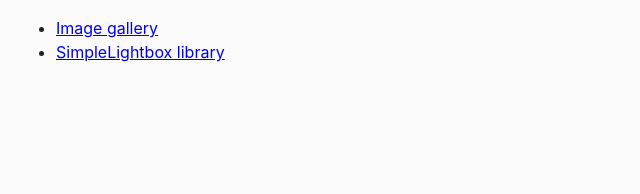
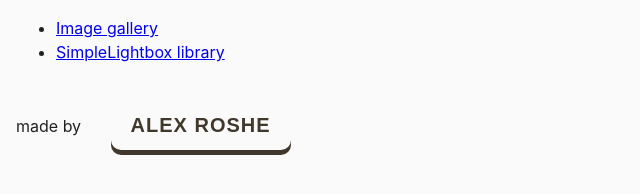
Before and after one commit to joinua/goit-js-hw-07, a plain HTML site: page index.html in a window 1280 px wide. Shown: the whole page, without its empty margins (0-640 px from the left). Drawn offline with Linux system fonts and the light colour scheme.

Commit message:
reference change

```diff
--- a/css/common.css
+++ b/css/common.css
@@ -4,8 +4,8 @@
 
 body {
   margin: 16px;
-  font-family: -apple-system, BlinkMacSystemFont, 'Segoe UI', Roboto, Oxygen,
-    Ubuntu, Cantarell, 'Open Sans', 'Helvetica Neue', sans-serif;
+  font-family: -apple-system, BlinkMacSystemFont, "Segoe UI", Roboto, Oxygen,
+    Ubuntu, Cantarell, "Open Sans", "Helvetica Neue", sans-serif;
   -webkit-font-smoothing: antialiased;
   -moz-osx-font-smoothing: grayscale;
   background-color: #fafafa;
@@ -22,3 +22,26 @@
   padding: 8px 12px;
   cursor: pointer;
 }
+
+.reference__external-link {
+  display: inline-block;
+  text-decoration: none;
+  text-transform: uppercase;
+  letter-spacing: 1px;
+  margin: 15px 25px;
+  padding: 15px 20px;
+  font-size: 20px;
+  font-weight: bold;
+  font-family: "Montserrat", sans-serif;
+  transition: 0.4s ease-in-out;
+}
+
+.reference__external a {
+  border-radius: 10px;
+  color: #40382d;
+  box-shadow: inset 0 -5px 0 #40382d;
+}
+.reference__external a:hover {
+  box-shadow: inset 0 -60px 0 #40382d, 2px 2px 3px rgba(0, 0, 0, 0.3);
+  color: #decda5;
+}
--- a/index.html
+++ b/index.html
@@ -1,5 +1,6 @@
 <!DOCTYPE html>
 <html lang="en">
+
 <head>
   <meta charset="UTF-8" />
   <meta name="viewport" content="width=device-width, initial-scale=1.0" />
@@ -7,10 +8,15 @@
   <title>Homework 7</title>
   <link rel="stylesheet" href="css/common.css" />
 </head>
+
 <body>
   <ul>
     <li><a href="01-gallery.html">Image gallery</a></li>
     <li><a href="02-lightbox.html">SimpleLightbox library</a></li>
   </ul>
+
+  <p class="reference__external">made by <a class="reference__external-link" href="http://alexroshe.com">Alex Roshe</a>
+  </p>
 </body>
+
 </html>
```
Lines whose indentation alone changed are shown as unchanged.
